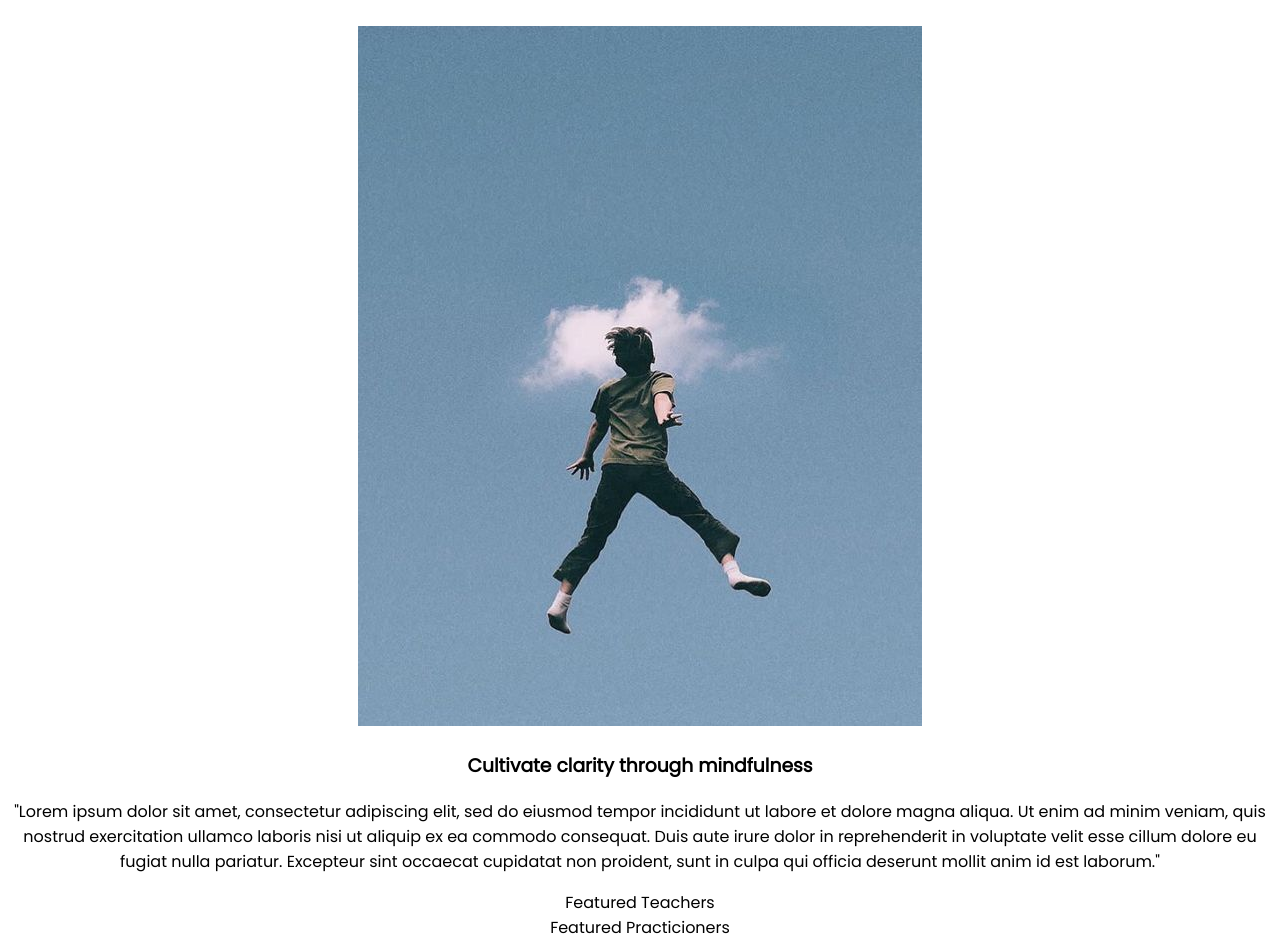
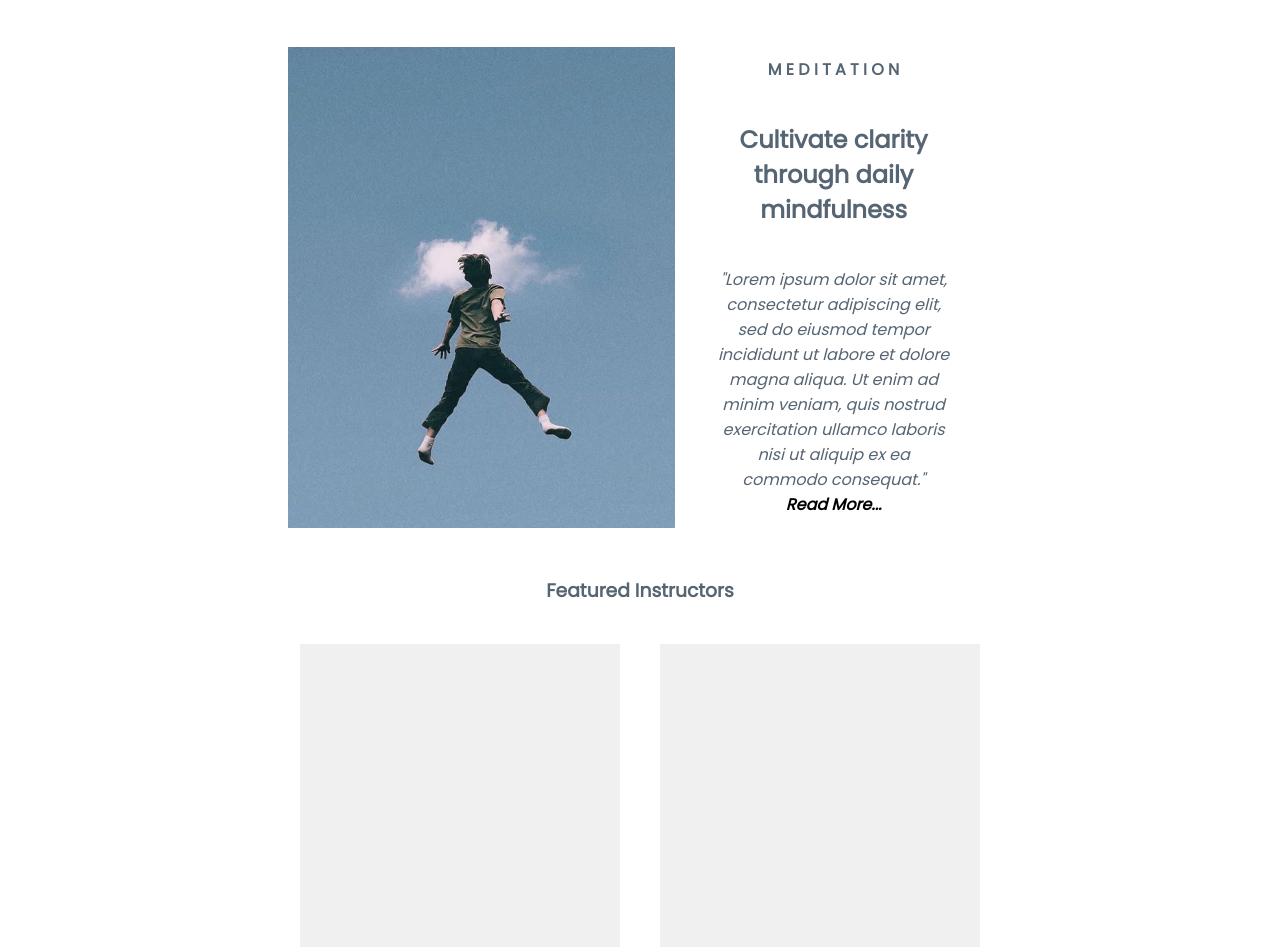
Before and after one commit to jxeer/wakeful-app, a React (Create React App) app: page / in a window 1280 px wide. Shown: the part 425-1372 px from the top of the page. Built offline with nearby package versions, Linux system fonts and the light colour scheme.

Commit message:
flexbox modality + instructor

```diff
--- a/src/App.css
+++ b/src/App.css
@@ -24,10 +24,18 @@
   text-decoration: none;
 }
 
+h3 {
+  color: #566573;
+}
+
+h2 {
+  color: #566573;
+}
+
 .learnmore {
-  text-align:center;
   background-color: #fdf5e7;
   padding: 80px;
+  text-align:center;
   text-decoration: none;
 
 }
@@ -39,6 +47,49 @@
 
 .modalities {
   text-align: center;
+}
+
+.container-1 {
+  align-items: center;
+  display: flex;
+  flex-direction: row;
+  margin-left: auto;
+  margin-right: auto;
+  width: 55%;
+}
+
+.container-1.5 {
+  align-items: center;
+  padding: 20px;
+}
+
+#meditationBlurb a {
+  text-decoration: none;
+  color: black;
+  font-weight: bold;
+}
+
+#meditationImg {
+  width: 55%;
+}
+
+#meditationTitle {
+  color: #566573;
+  margin: 40px;
+
+}
+
+#meditationSubTitle {
+  margin: 40px;
+  color: #566573;
+}
+
+#meditationBlurb {
+  /* padding: 30px; */
+  color: #566573;
+  margin: 40px;
+  text-align:center;
+  font-style: italic;
 }
 
 /* .modalities h2 {
@@ -58,13 +109,23 @@
 
 } */
 
-.teachers {
+
+h3 {
   text-align: center;
-
+  align-items: center;
 }
 
-.practicioners {
+.container-2 {
+  align-items: center;
+  display: flex;
+  flex-direction: row;
   text-align: center;
+  justify-content: center;
+}
+
+.container-2 img {
+  width: 25%;
+  margin: 20px;
 }
 
 footer {
--- a/src/App.js
+++ b/src/App.js
@@ -29,24 +29,29 @@
             <h1> Join a growing community of teachers, practicioners and creatives. </h1>
             <a href="#">Learn More</a>
            </div>
+           <h3>Featured Modalities</h3>
             <div class="modalities">
-                Featured Modalities
                 <br />
-                <h2 id="meditation">
-                MEDITATION
-                </h2>
-                <img src="/images/meditation.jpg"></img>
-                <br />
-                <h3> Cultivate clarity through mindfulness </h3>
-                <p>
-                "Lorem ipsum dolor sit amet, consectetur adipiscing elit, sed do eiusmod tempor incididunt ut labore et dolore magna aliqua. Ut enim ad minim veniam, quis nostrud exercitation ullamco laboris nisi ut aliquip ex ea commodo consequat. Duis aute irure dolor in reprehenderit in voluptate velit esse cillum dolore eu fugiat nulla pariatur. Excepteur sint occaecat cupidatat non proident, sunt in culpa qui officia deserunt mollit anim id est laborum."
-                </p>
+                <div class="container-1">
+                  <img id="meditationImg" src="/images/meditation.jpg"></img>
+                  <br />
+                  <div class="container-1.5">
+                  <h4 id="meditationTitle">
+                  M E D I T A T I O N
+                  </h4>
+                  <h2 id="meditationSubTitle"> Cultivate clarity through daily mindfulness </h2>
+                  <p id="meditationBlurb">
+                  "Lorem ipsum dolor sit amet, consectetur adipiscing elit, sed do eiusmod tempor incididunt ut labore et dolore magna aliqua. Ut enim ad minim veniam, quis nostrud exercitation ullamco laboris nisi ut aliquip ex ea commodo consequat."
+                  <br />
+                  <a id="readmore" href="#">Read More...</a>
+                  </p>
+                  </div>
+                </div>
             </div>
-            <div class="teachers">
-              Featured Teachers
-            </div>
-            <div class="practicioners">
-              Featured Practicioners
+            <h3>Featured Instructors</h3>
+            <div class="container-2">
+              <img src="/images/grey.png"></img>
+              <img src="/images/grey.png"></img>
             </div>
           </main>
           <br />
```
Also changed, not shown: public/images/grey.png (added).
